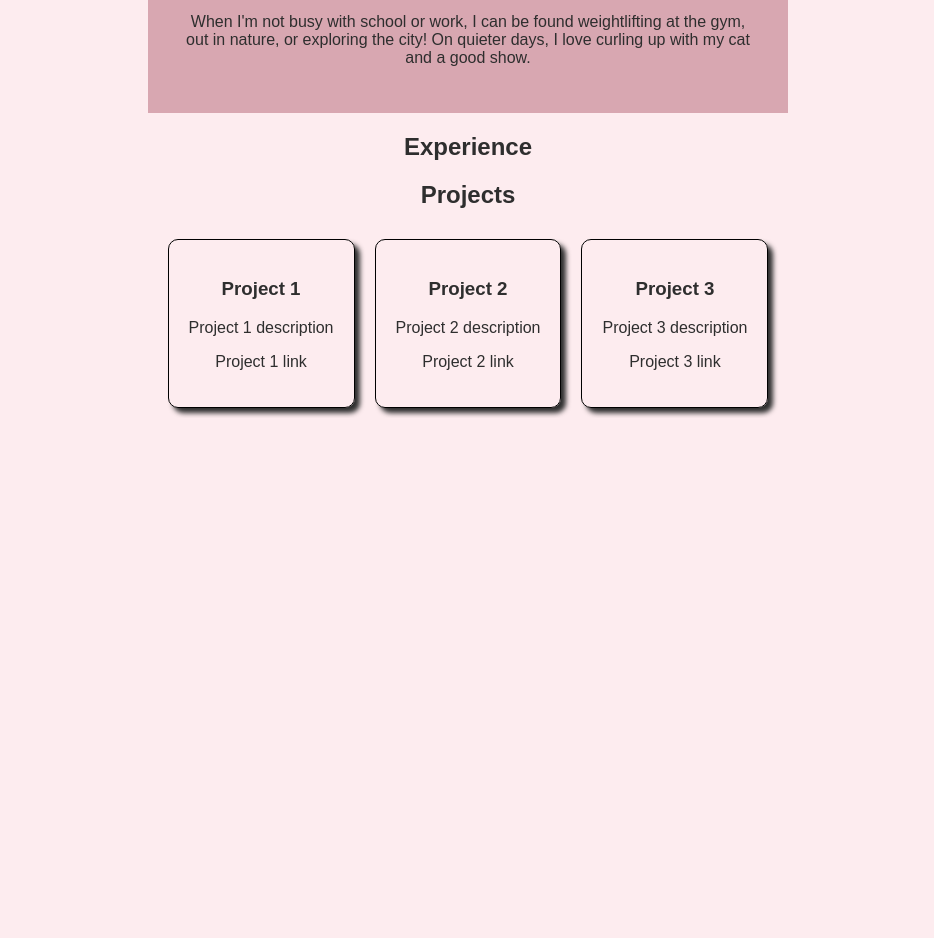
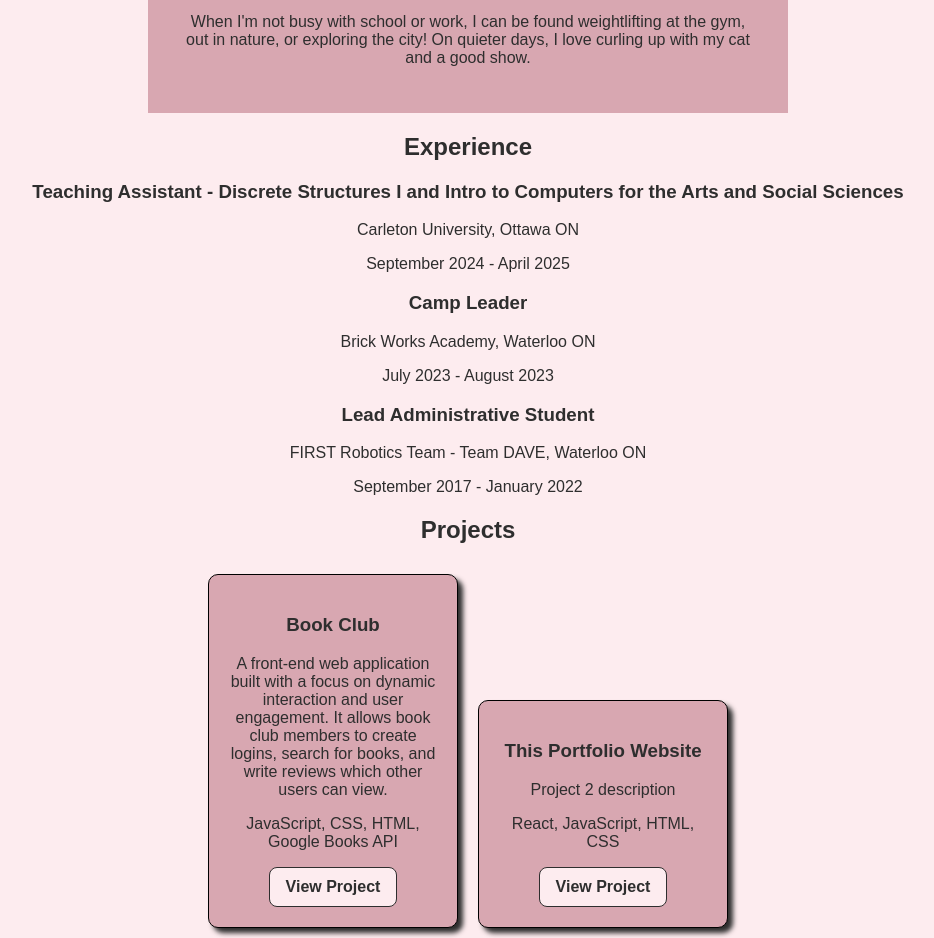
Before and after one commit to kierrabl/Portfolio-Website, a React (Create React App) app: page / in a window 1280 px wide. Shown: the part 440-1378 px from the top of the page, without its empty margins (172-1106 px from the left). Before the commit the page ends 858 px from the top, so only its background shows below. Built offline with nearby package versions, Linux system fonts and the light colour scheme.

Commit message:
Added experience card component to Experience section

```diff
--- a/src/content/Experience.js
+++ b/src/content/Experience.js
@@ -1,6 +1,31 @@
+import ExperienceCard from "./ExperienceCard";
+
+const experiences = [
+	{
+		job: "Teaching Assistant - Discrete Structures I and Intro to Computers for the Arts and Social Sciences",
+		companyAndLocation: "Carleton University, Ottawa ON",
+		timeFrame: "September 2024 - April 2025"
+	},
+
+	{
+		job: "Camp Leader",
+		companyAndLocation: "Brick Works Academy, Waterloo ON",
+		timeFrame: "July 2023 - August 2023"
+	},
+
+	{
+		job: "Lead Administrative Student",
+		companyAndLocation: "FIRST Robotics Team - Team DAVE, Waterloo ON",
+		timeFrame: "September 2017 - January 2022"
+	},
+]
+
 function Experience() {
 	return <section id="Experience" className="experienceSection">
 		<h2>Experience</h2>
+		{experiences.map((experience, index) => (
+			<ExperienceCard key={index} {...experience} />
+		))}
 	</section>
 }
 
--- /dev/null
+++ b/src/content/ExperienceCard.js
@@ -0,0 +1,11 @@
+function ExperienceCard({job, companyAndLocation, timeFrame}) {
+	return(
+		<div className="experienceCard">
+			<h3>{job}</h3>
+			<p>{companyAndLocation}</p>
+			<p>{timeFrame}</p>
+		</div>
+	);
+}
+
+export default ExperienceCard
--- a/src/content/ProjectCard.js
+++ b/src/content/ProjectCard.js
@@ -1,9 +1,10 @@
-function ProjectCard({title, description, link}) {
+function ProjectCard({title, description, languages, link}) {
 	return(
 		<div className="projectCard">
 			<h3>{title}</h3>
 			<p>{description}</p>
-			<p>{link}</p>
+			<p>{languages}</p>
+			<a href={link} target="_blank" rel="noopener noreferrer" className="projectButton">View Project</a>
 		</div>
 	);
 }
--- a/src/content/Projects.js
+++ b/src/content/Projects.js
@@ -2,22 +2,18 @@ import ProjectCard from "./ProjectCard";
 
 const projects = [
 	{
-		title: "Project 1",
-		description: "Project 1 description",
-		link: "Project 1 link",
+		title: "Book Club",
+		description: "A front-end web application built with a focus on dynamic interaction and user engagement. It allows book club members to create logins, search for books, and write reviews which other users can view.",
+		languages: "JavaScript, CSS, HTML, Google Books API",
+		link: "https://github.com/kierrabl/Book-Club",
 	},
 
 	{
-		title: "Project 2",
+		title: "This Portfolio Website",
 		description: "Project 2 description",
-		link: "Project 2 link",
+		languages: "React, JavaScript, HTML, CSS",
+		link: "https://github.com/kierrabl/Portfolio-Website",
 	},
-
-	{
-		title: "Project 3",
-		description: "Project 3 description",
-		link: "Project 3 link",
-	}
 ]
 
 function Projects() {
--- a/src/styles.css
+++ b/src/styles.css
@@ -73,4 +73,17 @@ body {
 	text-align: center;
 	max-width: 250px;
 	display: inline-block;
+	background-color: #D8A7B1;
 }
+
+.projectButton {
+	display: inline-block;
+	background-color: #FDECEF;
+	color: #2E2E2E;
+	padding: 10px 16px;
+	border: 1px solid;
+	border-radius: 8px;
+	text-decoration: none;
+	font-weight: bold;
+	transition: background-color 0.3s ease;
+}
```
